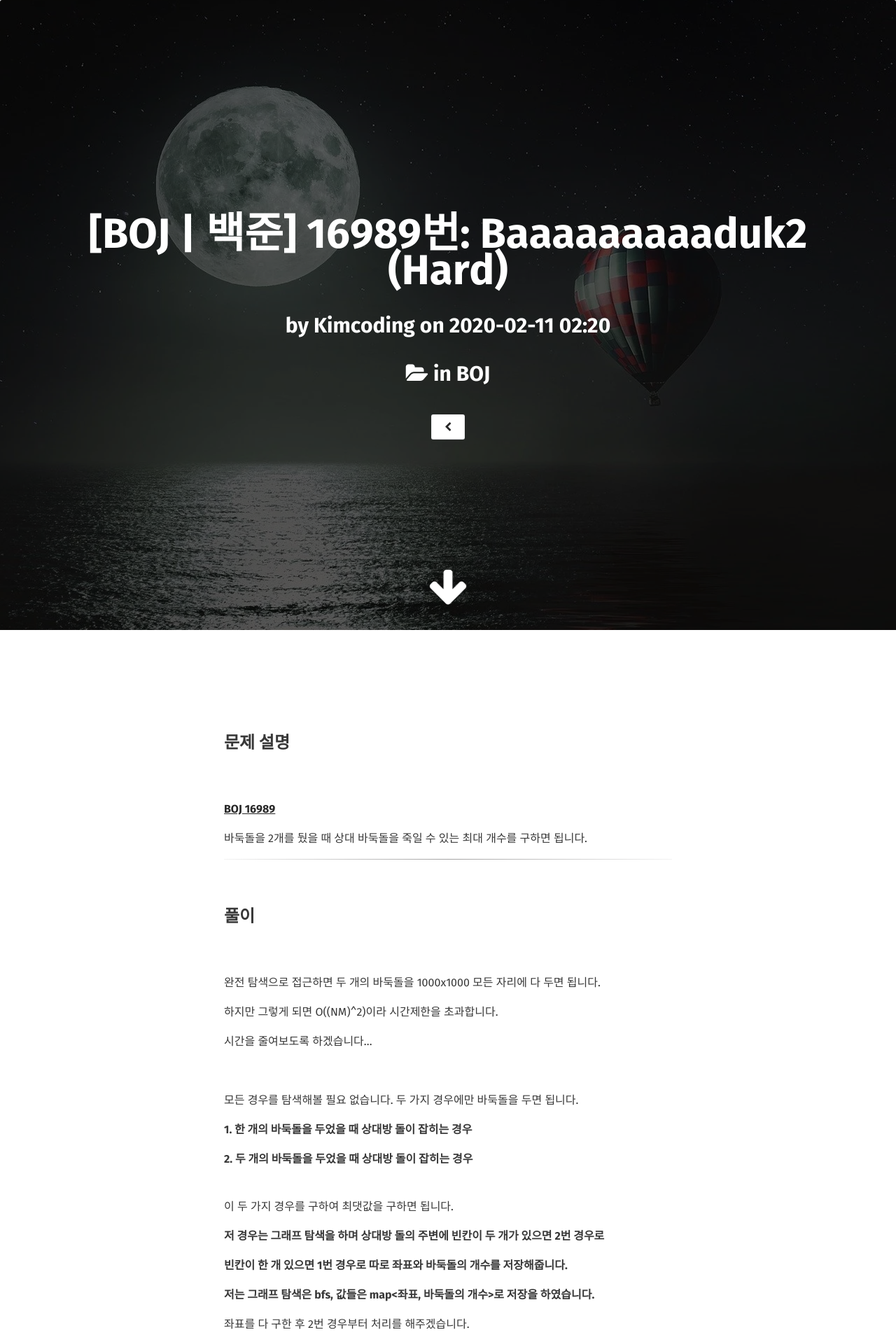
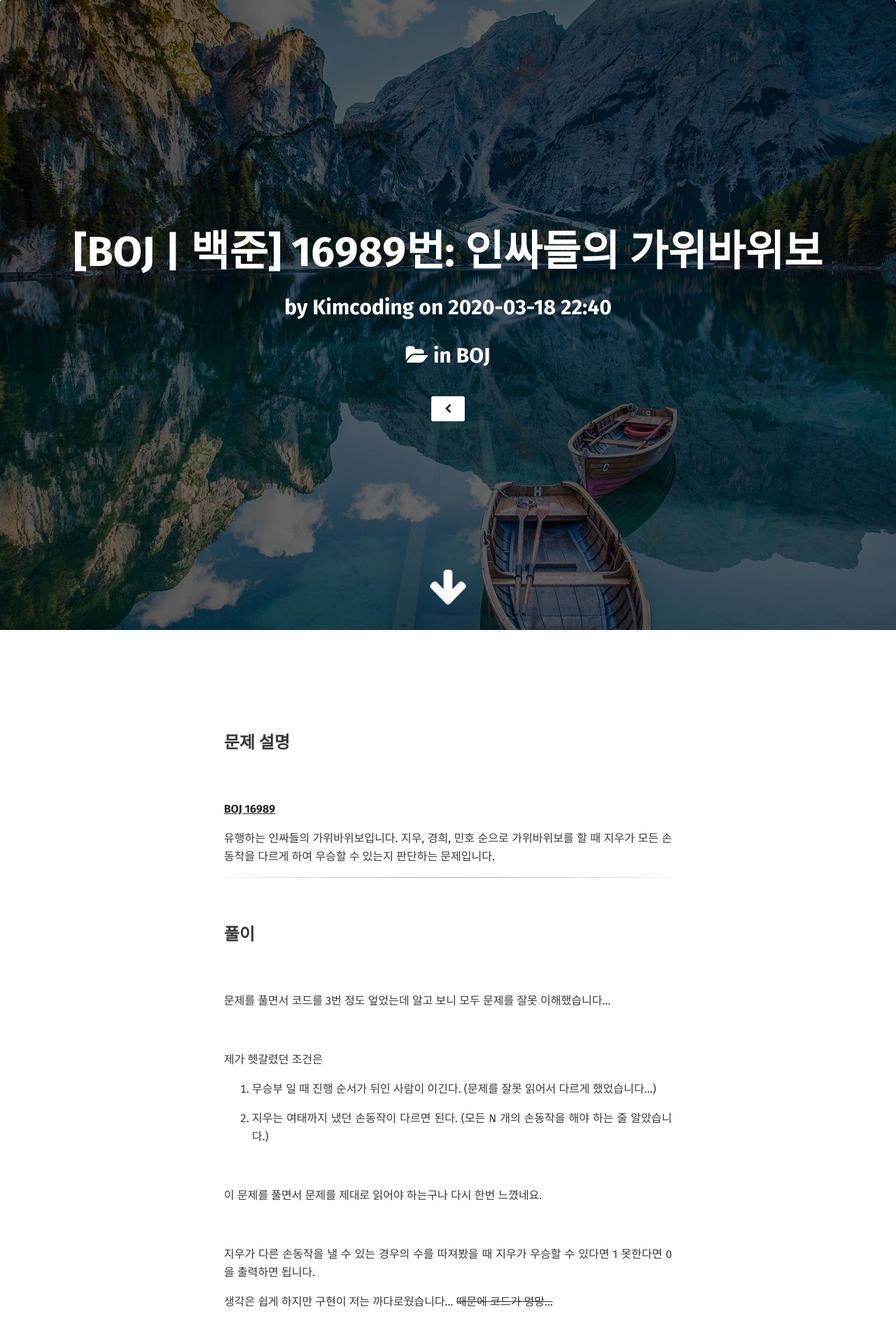
Before and after one commit to kimcodingvv/kimcodingvv.github.io, a Jekyll site: the page built from _posts/2020-03-18-BOJ-16989.md, in a window 1280 px wide. Shown: the top 1920 px of the page at 70% size. Built offline with Jekyll 4.4.1, drawn with Linux system fonts in a browser that asks for light colours; some web fonts are replaced; comment, search, counter and statistics services are not loaded; some of the changed text lies outside the part shown.

Commit message:
Update Posts

````diff
--- a/_posts/2020-02-11-BOJ-16989.md
+++ b/_posts/2020-02-11-BOJ-16989.md
@@ -3,7 +3,7 @@ layout: post
 title : "[BOJ | 백준] 16989번: Baaaaaaaaaduk2 (Hard)"
 excerpt : "BOJ 16989 Baaaaaaaaaduk2 (Hard)"
 date : 2020-02-11-02:20
-tags : [PS,BOJ, Graph traversal, Hasing, Platinum]
+tags : [PS,BOJ, Graph Traversal, Hasing, Platinum]
 category : [BOJ]
 comments : true
 author: Kimcoding
--- /dev/null
+++ b/_posts/2020-03-18-BOJ-16989.md
@@ -0,0 +1,110 @@
+---
+layout: post
+title : "[BOJ | 백준] 16989번: 인싸들의 가위바위보"
+excerpt : "BOJ 16989 인싸들의 가위바위보"
+date : 2020-03-18-22:40
+tags : [PS,BOJ, Brute Force, Implementation, Gold]
+category : [BOJ]
+comments : true
+author: Kimcoding
+feature: /assets/img/post/2.webp
+catalog : true
+---
+
+## 문제 설명
+
+<br/>
+
+**[BOJ 16989](https://www.acmicpc.net/problem/16989)**
+
+
+유행하는 인싸들의 가위바위보입니다. 지우, 경희, 민호 순으로 가위바위보를 할 때 지우가 모든 손동작을 다르게 하여 우승할 수 있는지 판단하는 문제입니다.
+
+---
+<br/>
+
+## 풀이
+
+<br/>
+
+
+
+문제를 풀면서 코드를 3번 정도 엎었는데 알고 보니 모두 문제를 잘못 이해했습니다...
+
+<br/>
+
+제가 헷갈렸던 조건은
+
+1. 무승부 일 때 진행 순서가 뒤인 사람이 이긴다. (문제를 잘못 읽어서 다르게 했었습니다...)
+
+2. 지우는 여태까지 냈던 손동작이 다르면 된다. (모든 N 개의 손동작을 해야 하는 줄 알았습니다.)
+
+<br/>
+
+이 문제를 풀면서 문제를 제대로 읽어야 하는구나 다시 한번 느꼈네요.
+
+<br/>
+
+지우가 다른 손동작을 낼 수 있는 경우의 수를 따져봤을 때 지우가 우승할 수 있다면 1 못한다면 0을 출력하면 됩니다.
+
+생각은 쉽게 하지만 구현이 저는 까다로웠습니다... ~~때문에 코드가 엉망...~~
+
+<br/>
+
+예제가 다양해서 다행입니다.
+
+제 코드가 조금이나마 도움이 됐으면 좋겠네요...
+
+---
+
+<br/>
+
+## <i class="fa fa-code"></i> 소스 코드
+
+```cpp
+#include <bits/stdc++.h>
+#define FIO ios::sync_with_stdio(0), cin.tie(0),cout.tie(0)
+#define FOR(i, a, b) for(int i=a;i<=b;i++)
+using namespace std;
+
+int main() {
+    FIO;
+    int n, k;
+    cin >> n >> k;
+    int t[10][10], rps[3][21], cnt[3] = {}, p[3] = {};;
+    bool v[10];
+    FOR(i, 1, n) FOR(j, 1, n) cin >> t[i][j];
+    FOR(i, 1, 20) cin >> rps[1][i];
+    FOR(i, 1, 20) cin >> rps[2][i];
+
+    function<bool(int, int, int)> ans = [&](int i, int f, int s) { // 0 - 지우, 1 - 경희, 2 - 민호
+        if (p[0] == k) return 1;
+        if (p[1] == k || p[2] == k) return 0;
+        cnt[f]++, cnt[s]++;
+        int ff = rps[f][cnt[f]], ss = rps[s][cnt[s]];
+        if (f && s) { // 경희, 민호
+            int win = (t[ff][ss] == 2 || (t[ff][ss] == 1 && f > s)) ? f : s;
+            p[win]++;
+            if (ans(i + 1, win, 0)) return 1;
+            p[win]--;
+        }
+        else {
+            FOR(j, 1, n) {
+                if (v[j]) continue;
+                v[j] = 1;
+                int x = rps[f | s][cnt[f | s]]; // f | s - 경희 or 민호
+                int win = (t[j][x] == 2) ? 0 : f | s;
+                p[win]++;
+                if (ans(i + 1, win, 3 - f - s)) return 1;
+                p[win]--;
+                v[j] = 0;
+            }
+        }
+        cnt[f]--, cnt[s]--;
+        return 0;
+    };
+
+    cout << ans(1, 0, 1) << '\n';
+    return 0;
+}
+```
````
Also changed, not shown: _posts/2020-03-04-BOJ-16936.md (+1 -1 lines), _posts/2020-03-05-BOJ-3954.md (+1 -1 lines), _posts/2020-03-18-BOJ-11812.md (added, +89 -0 lines), _posts/2020-03-18-BOJ-3948.md (added, +100 -0 lines), _posts/2020-03-19-BOJ-1043.md (added, +108 -0 lines), _posts/2020-03-19-BOJ-8111.md (added, +136 -0 lines), _posts/2020-03-20-BOJ-2499.md (added, +128 -0 lines), 7 other files.
